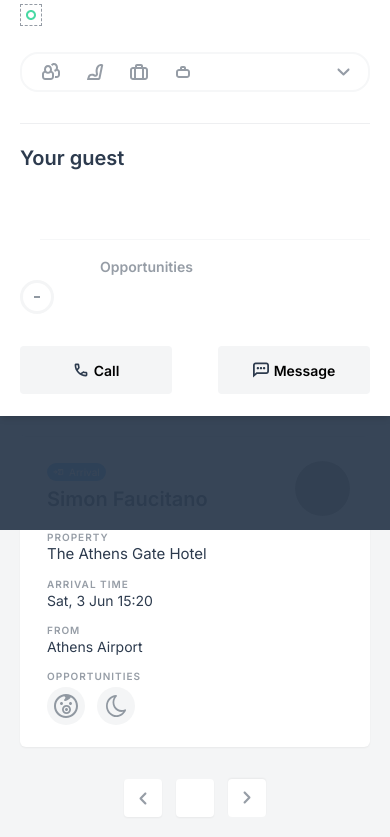
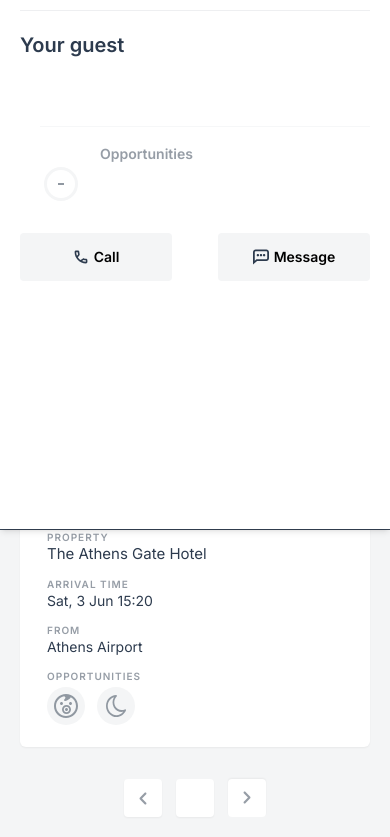
Before and after one commit to Shiroe/transfers-list, a Next.js app: page / in a window 390 px wide. Shown: the part 1369-2206 px from the top of the page. Built offline with nearby package versions, Linux system fonts and the light colour scheme; grey boxes are pictures that could not be loaded.

Commit message:
small fixes for modal behaviour mobile devices

```diff
--- a/src/components/TransferDetails/TravelerInfo.tsx
+++ b/src/components/TransferDetails/TravelerInfo.tsx
@@ -148,7 +148,7 @@
               </div>
             )}
             {!opportunityExists && (
-              <div className="flex h-[34px] w-[34px] items-center justify-center rounded-full border-[3px] border-brand-gray">
+              <div className="ml-[24px] flex h-[34px] w-[34px] items-center justify-center rounded-full border-[3px] border-brand-gray md:ml-0">
                 <div className="h-[2px] w-[6px] bg-brand-gray-dark"></div>
               </div>
             )}
--- a/src/components/TransferDetails/index.tsx
+++ b/src/components/TransferDetails/index.tsx
@@ -31,7 +31,7 @@
   return (
     <div
       onClick={(ev) => ev.stopPropagation()}
-      className={`relative mt-[15px] flex h-fit max-h-[98%] w-full
+      className={`relative mt-[15px] flex h-full max-h-[98%] w-full
         flex-col items-center justify-start overflow-y-scroll rounded-t-[12px]
         bg-white pt-[60px] shadow-md md:mt-[0px] md:h-[87%] md:w-[82.5%] md:flex-row
         md:justify-center md:overflow-y-auto md:rounded-[8px] md:pt-0
```
